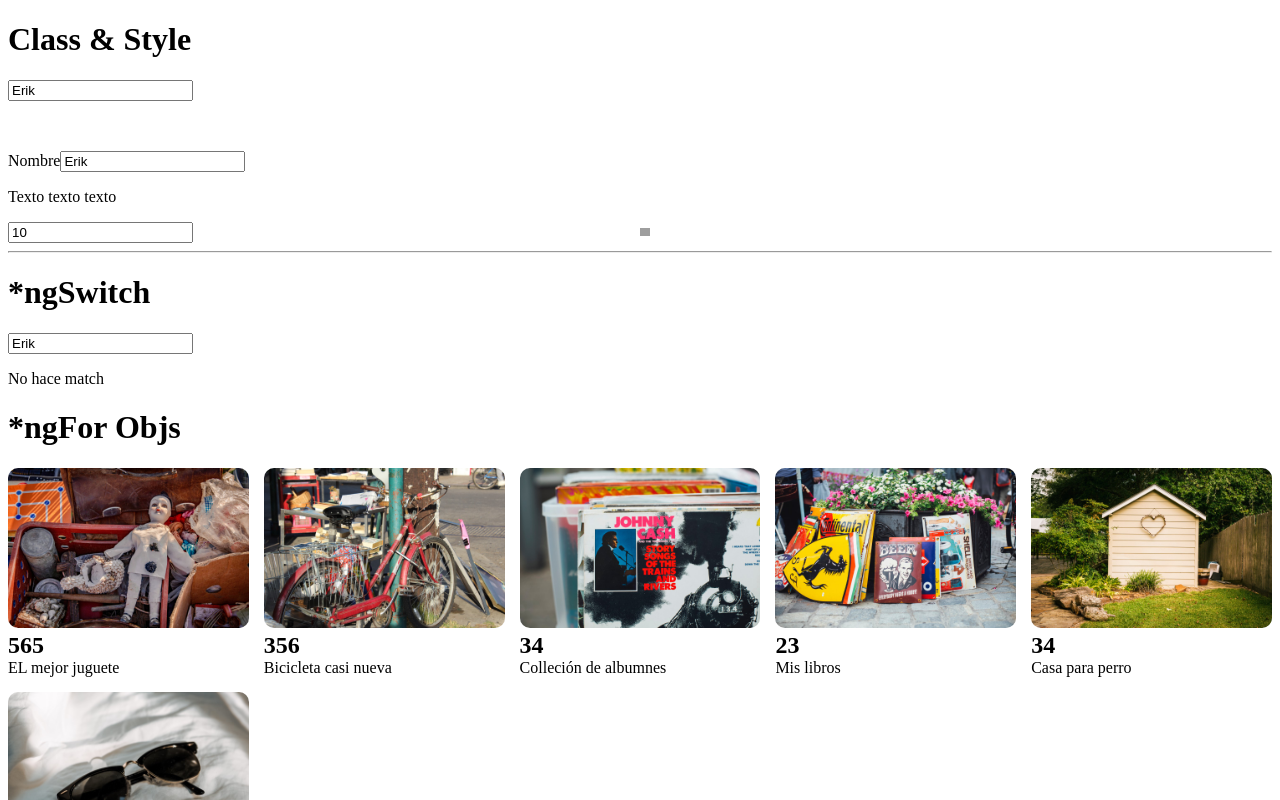
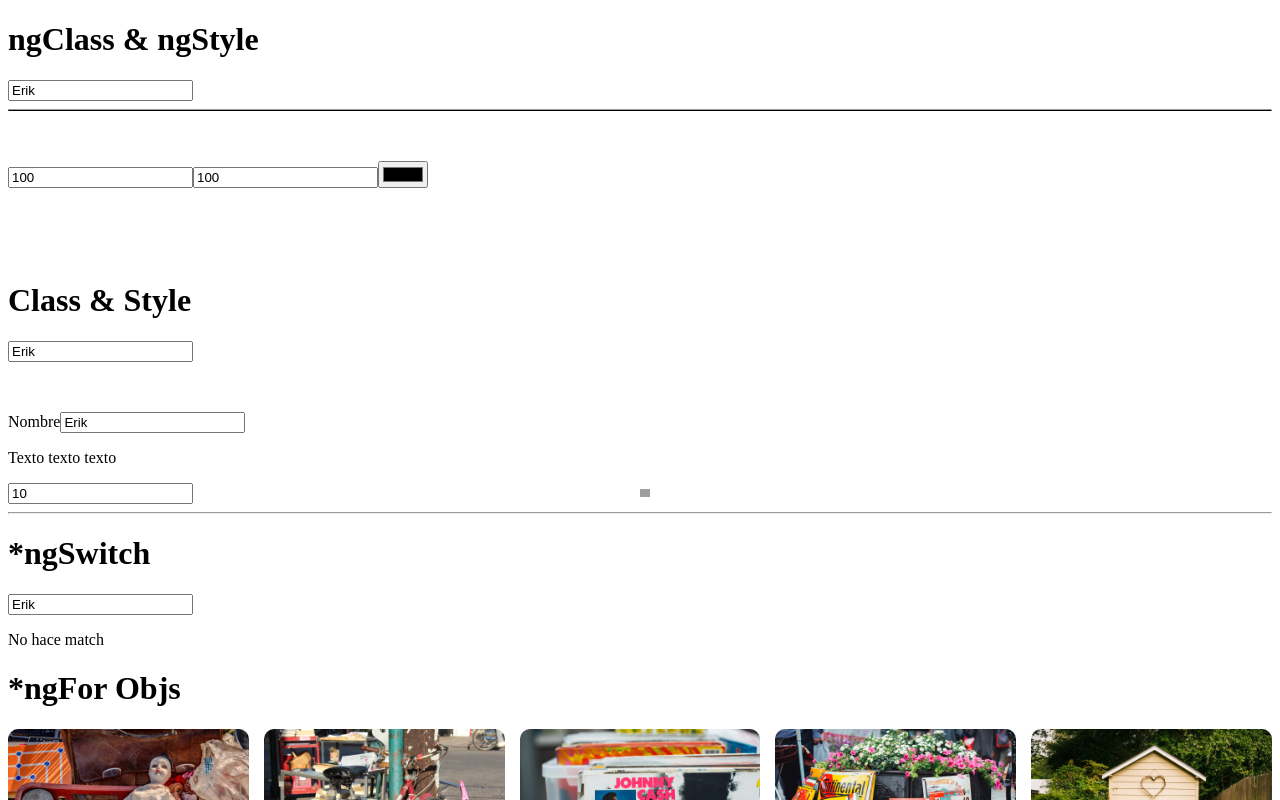
Before and after one commit to erikmya/Curso_angular, an Angular app in the folder my-store/: page / in a window 1280 px wide. Shown: the top 800 px of the page. Built offline with nearby package versions, Linux system fonts and the light colour scheme; grey boxes are pictures that could not be loaded.

Commit message:
Clase 18 ngClass y ngStyle

```diff
--- a/my-store/src/app/app.component.html
+++ b/my-store/src/app/app.component.html
@@ -1,3 +1,27 @@
+<h1>ngClass & ngStyle</h1>
+<input type="text" required #nameInput4="ngModel" [(ngModel)]="person.name" />
+<hr class="line-error"
+  [ngClass]="{
+    'valid': nameInput4.valid,
+    'invalid': nameInput4.invalid
+  }"
+/>
+<p class="message-error"[class.invalid]="nameInput4.invalid">
+  El campo es requerido
+</p>
+<div  class="styles">
+  <div>
+    <input type="number" [(ngModel)]="box.width" />
+    <input type="number" [(ngModel)]="box.height" />
+    <input type="color" [(ngModel)]="box.background" />
+  </div>
+  <div [ngStyle]="{
+    'width.px': box.width,
+    'height.px': box.height,
+    'background.px': box.background,
+    'display': 'block'
+  }"></div>
+</div>
 <h1>Class & Style</h1>
 <input type="text" required #nameInput2="ngModel" [(ngModel)]="person.name" />
 <p class="message-error"[class.invalid]="nameInput2.invalid">
--- a/my-store/src/app/app.component.scss
+++ b/my-store/src/app/app.component.scss
@@ -28,6 +28,17 @@
   }
 }
 
+.line-error{
+  height: 0;
+  border-bottom: 1px solid;
+  &.invalid {
+    border-color: red;
+  }
+  &.invalid {
+    border-color: green;
+  }
+}
+
 .styles {
   display: grid;
   grid-template-columns: repeat(2, 1fr);
--- a/my-store/src/app/app.component.ts
+++ b/my-store/src/app/app.component.ts
@@ -21,6 +21,11 @@
   }
   names: string[] = ['Erik', 'Juan', 'Isaac'];
   newName = '';
+  box = {
+    width: 100,
+    height: 100,
+    background: 'red',
+  };
   products: Product[] = [
     {
       name: 'EL mejor juguete',
```
